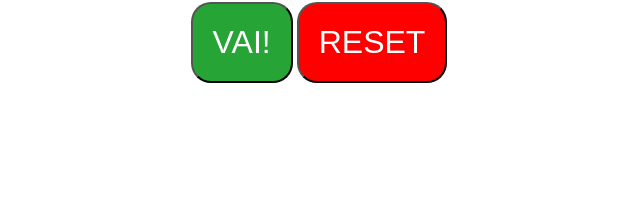
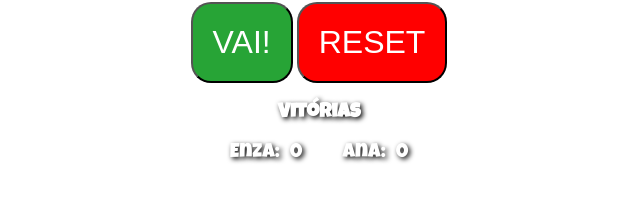
Before and after one commit to lumalopees/event-class, a plain HTML site: page index.html in a window 1280 px wide. Shown: the part 213-414 px from the top of the page, without its empty margins (321-961 px from the left). Drawn offline with Linux system fonts and the light colour scheme.

```diff
--- a/index.html
+++ b/index.html
@@ -38,6 +38,22 @@
         <div id="player2" class="car"></div>
     </section>
 
+    <section class="score-section">
+        <h2>Vitórias</h2>
+
+        <div class="scores-players">
+            <div class="scorePlayer">
+                <p>Enza: </p>
+                <p id="p1Score">0</p>
+            </div>
+
+            <div class="scorePlayer">
+                <p>Ana: </p>
+                <p id="p2Score">0</p>
+            </div>
+        </div>
+    </section>
+
 <script src="script.js"></script>
 </body>
 
--- a/style.css
+++ b/style.css
@@ -91,3 +91,38 @@ button {
 .small {
   font-size: 20px;
 }
+
+.scoreSection {
+  text-align: center;
+}
+
+.scorePlayer {
+  display: flex;
+  justify-content: center;
+  font-family: 'Luckiest Guy', cursive;
+  font-size: 20px;
+  margin: 15px;
+  color: white;
+  text-shadow: black 2px 2px 5px;
+}
+
+.scorePlayer p {
+  margin: 5px;
+}
+
+.scores-players {
+  display: flex;
+  justify-content: center;
+}
+
+h2 {
+  font-family: 'Luckiest Guy', cursive;
+  font-size: 20px;
+  margin-top: 20px;
+  color: white;
+  text-shadow: black 2px 2px 5px;
+}
+
+.btn-reset-local-storage {
+  background-color: pink;
+}
```
